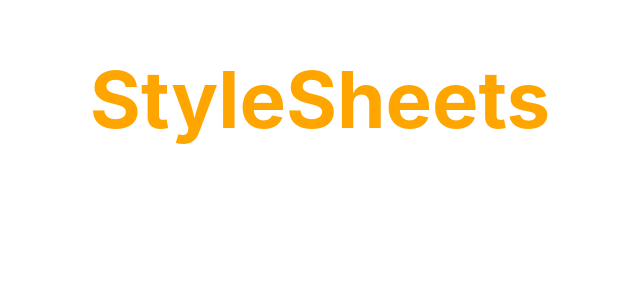
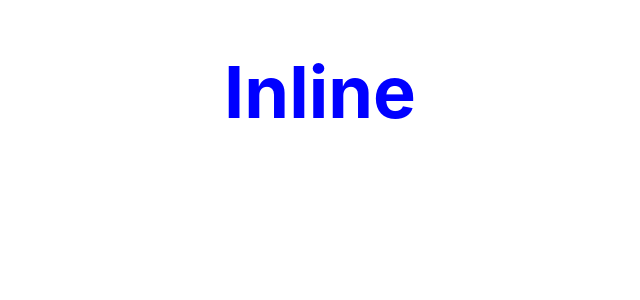
Before and after one commit to abhieshekumar/react-crash, a React (Create React App) app: page / in a window 1280 px wide. Shown: the top 300 px of the page, without its empty margins (320-960 px from the left). Built offline with nearby package versions, Linux system fonts and the light colour scheme.

Commit message:
Inline CSS

```diff
--- a/src/App.js
+++ b/src/App.js
@@ -14,13 +14,13 @@
 import UserGreeting from './components/UserGreeting'
 import NameList from './components/NameList'
 import Stylesheet from './components/Stylesheet'
-
+import Inline from './components/Inline'
 class App extends Component {
   render() {
     /* If there is no content between the tag <Greet></Greet> we may change it to a self closing tag */
     return (
       <div className="App">
-        <Stylesheet primary={true}/>
+        <Inline/>
       </div>
     );
   }
--- /dev/null
+++ b/src/components/Inline.js
@@ -0,0 +1,18 @@
+import React from 'react'
+
+/*In react inline CSS are camelCased version of style names */
+
+const heading = {
+  fontSize: '72px',
+  color: 'blue'
+}
+
+function Inline() {
+  return (
+    <div>
+      <h1 style={heading}>Inline</h1>
+    </div>
+  )
+}
+
+export default Inline
```
